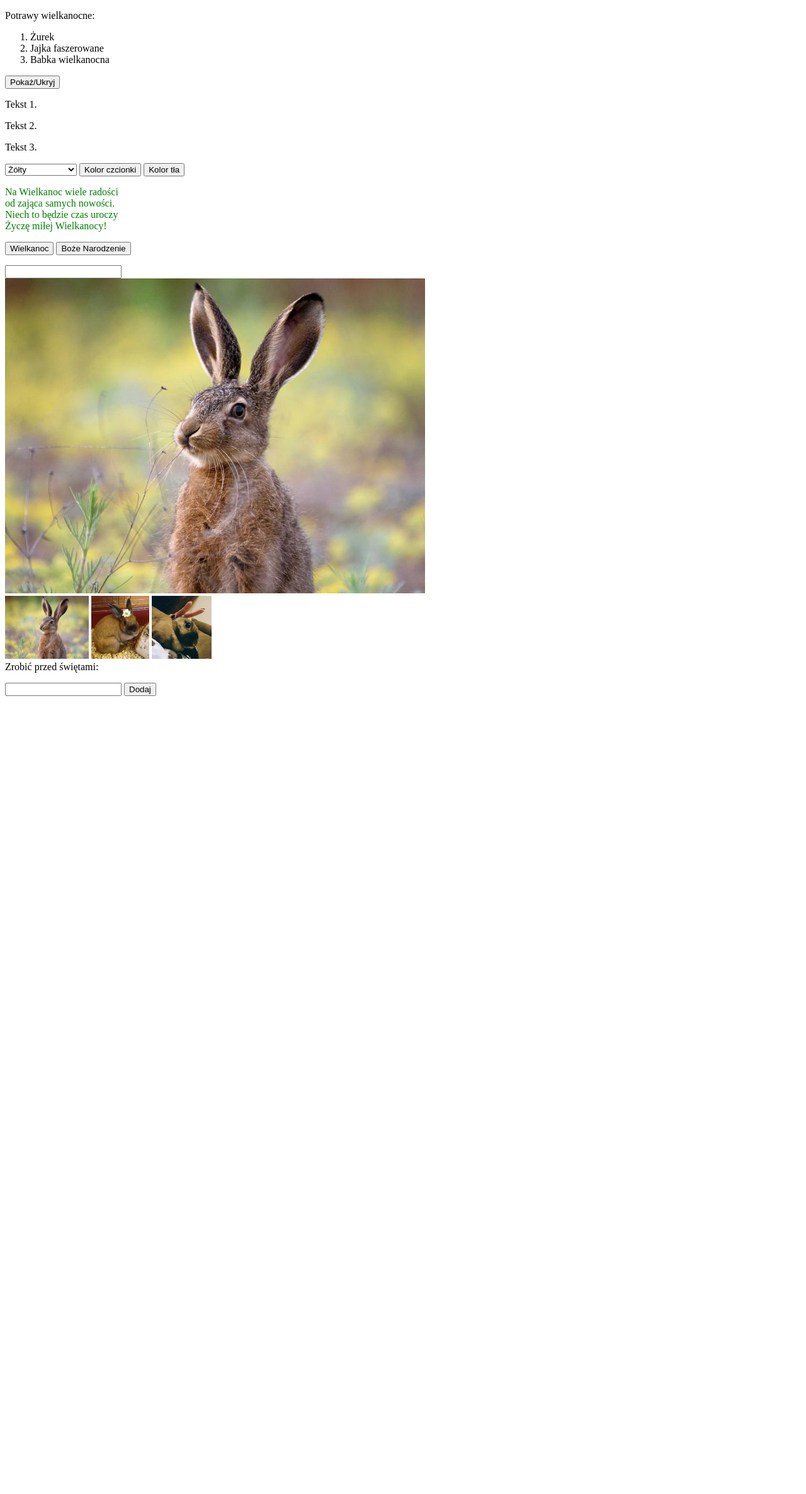
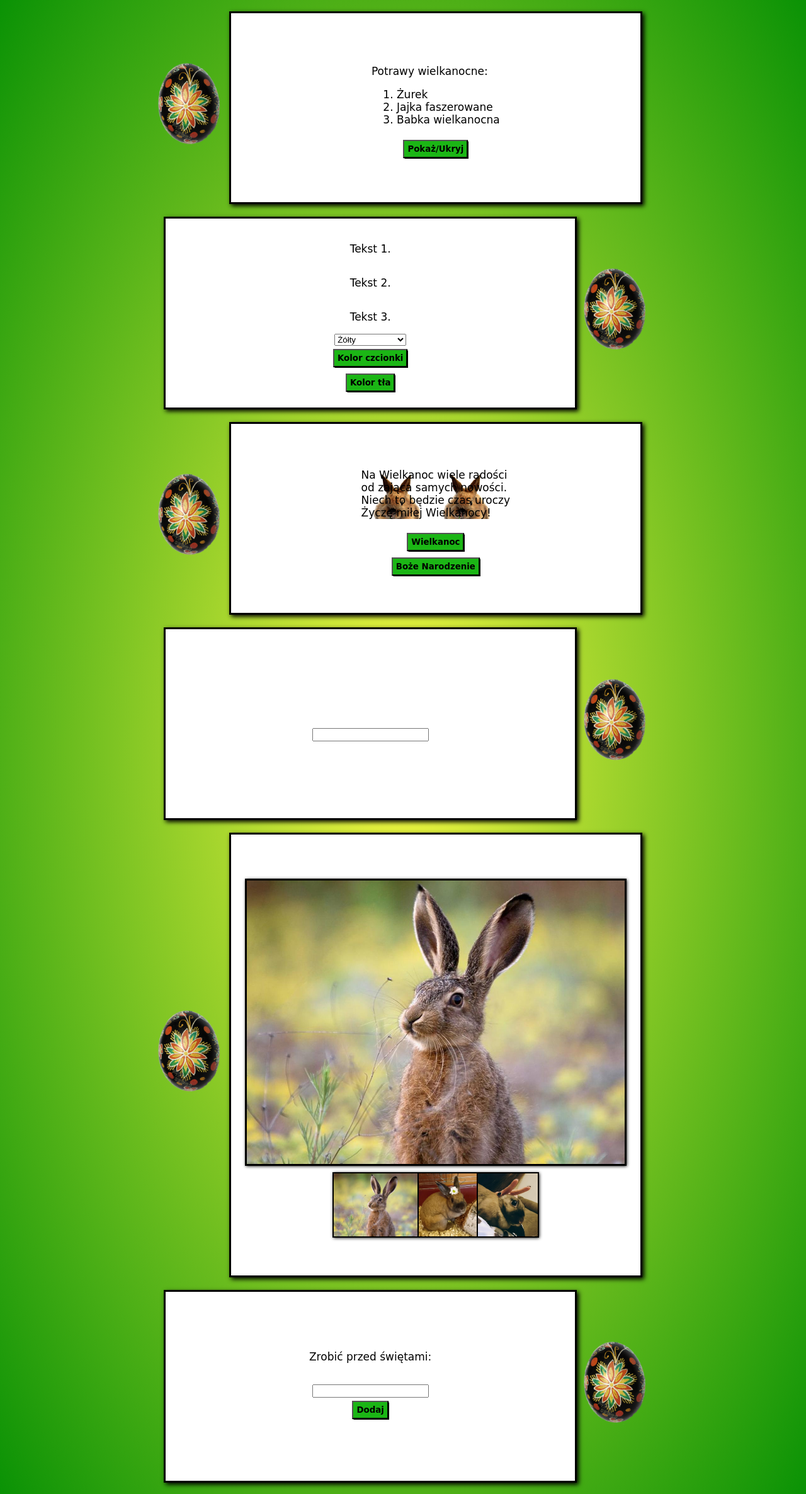
Before and after one commit to PaullWo/STUDIA-Podstawy_Technologii_WWW, a PHP site: page / in a window 1280 px wide. Shown: the whole page at 63% size. Before the commit the page ends 1105 px from the top, so only its background shows below. Run offline with PHP 8.4, Linux system fonts and the light colour scheme.

Commit message:
Zad 6, skonczono style.

```diff
--- a/Zad6/index.html
+++ b/Zad6/index.html
@@ -10,10 +10,12 @@
 </head>
 
 <body>
-    <div>
+    <div id="powitanie">
         <h2 id="naglowek">Witaj na stronie!</h2>
     </div>
-    <div>
+    <div class="divpisanki">
+        <img src="pisanka1.png" class="pisanki">
+        <div class="glowne">
             <div id="potrawydiv">
                 <p>Potrawy wielkanocne:
                 <ol>
@@ -25,7 +27,9 @@
             </div>
             <button id="pokazukryj">Pokaż/Ukryj</button>
         </div>
-    <div>
+    </div>
+    <div class="divpisanki">
+        <div class="glowne">
             <p class="paragrafy">Tekst 1.</p>
             <p class="paragrafy">Tekst 2.</p>
             <p class="paragrafy">Tekst 3.</p>
@@ -39,7 +43,11 @@
             <button id="czcionka">Kolor czcionki</button>
             <button id="tlo">Kolor tła</button>
         </div>
-    <div>
+        <img src="pisanka1.png" class="pisanki">
+    </div>
+    <div class="divpisanki">
+        <img src="pisanka1.png" class="pisanki">
+        <div class="glowne">
             <p class="wielkanoc" id="zyczenia">
                 Na Wielkanoc wiele radości <br>
                 od zająca samych nowości. <br>
@@ -49,11 +57,17 @@
             <button id="button_wielkanoc">Wielkanoc</button>
             <button id="button_wigilia">Boże Narodzenie</button>
         </div>
-    <div>
+    </div>
+    <div class="divpisanki">
+        <div class="glowne">
             <p id="paragraf_tekst"></p>
             <input type="text" name="tekst" id="tekst">
         </div>
-    <div>
+        <img src="pisanka1.png" class="pisanki">
+    </div>
+    <div class="divpisanki">
+        <img src="pisanka1.png" class="pisanki">
+        <div class="galeria">
             <img src="krolik1.jpg" id="duzy">
             <div class="male">
                 <img src="krolik1.jpg">
@@ -61,7 +75,9 @@
                 <img src="krolik3.jpeg">
             </div>
         </div>
-    <div>
+    </div>
+    <div class="divpisanki">
+        <div class="glowne">
             Zrobić przed świętami:
             <ul id="lista">
 
@@ -69,6 +85,8 @@
             <input type="text" name="lista_zrobic" id="lista_zrobic">
             <button id="dodaj_zrobic">Dodaj</button>
         </div>
+        <img src="pisanka1.png" class="pisanki">
+    </div>
     <script src="script.js"></script>
 </body>
 
--- a/Zad6/script.js
+++ b/Zad6/script.js
@@ -1,6 +1,6 @@
 $(document).ready(function(){
     //alert("Strona załadowana!");
-    $("#naglowek").delay(3000).slideUp();
+    $("#powitanie").delay(3000).slideUp();
     //pokaz/ukryj
     $("#pokazukryj").click(function(){
         $("#potrawydiv").toggle();
--- a/Zad6/style.css
+++ b/Zad6/style.css
@@ -1,12 +1,68 @@
+/*tragiczne to jest XD*/
+body{
+    display: flex;
+    flex-direction: column;
+    align-items: center;
+    background: radial-gradient(#f5f842, #0a9205);
+    font-family: cursive;
+}
+.glowne,.galeria{
+    margin: 10px;
+    background-color: white;
+    padding: 50px;
+    width: 550px;
+    height: 200px;
+    display: flex;
+    flex-direction: column;
+    align-items: center;
+    font-size: 17px;
+    border: black solid 3px;
+    box-shadow: black 3px 3px 7px;
+    justify-content: center;
+}
+.galeria{
+    height: 600px;
+}
+#powitanie{
+    background: none;
+}
 .wielkanoc{
-    color: green;
+    background: url(krol.gif);
+    background-size: 110px;
 }
 .wigilia{
-    color: red;
+    background: url(snieg.gif);
 }
 .male img{
     height: 100px;
+    margin: 0px;
+    border: black solid 1px;
+}
+.male{
+    border: black solid 1px;
+    box-shadow: black 0.5px 0.5px 5px;
+    padding: 0px;
+    display: flex;
 }
 #duzy{
-    height: 500px;
+    height: 450px;
+    margin: 10px;
+    border: black solid 3px;
+    box-shadow: black 0.5px 0.5px 5px;
 }
+.pisanki{
+    height: 150px;
+}
+.divpisanki{
+    display: flex;
+    flex-direction: row;
+    align-items: center;
+}
+button{
+    margin: 5px;
+    font-family: cursive;
+    font-weight:bold;
+    box-shadow: black 0.5px 0.5px 1px;
+    background-color: #1bb615;
+    padding: 5px;
+}
```
Also changed, not shown: Zad6/krol.gif (added), Zad6/pisanka1.png (added), Zad6/snieg.gif (added), Zad6/tlo.jpg (added). Lines whose indentation alone changed are shown as unchanged.
